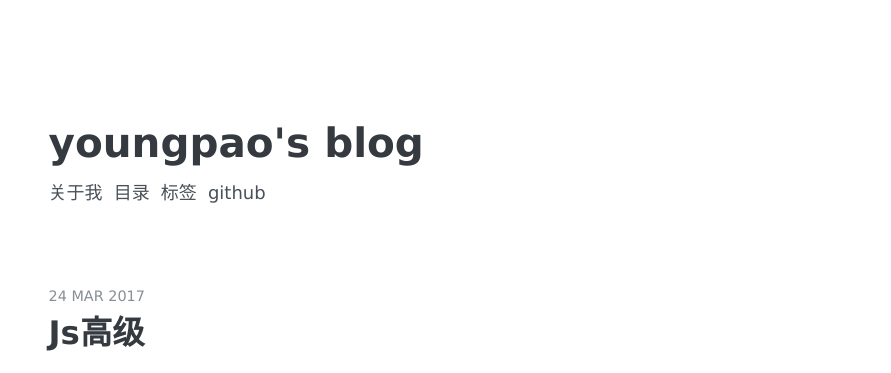
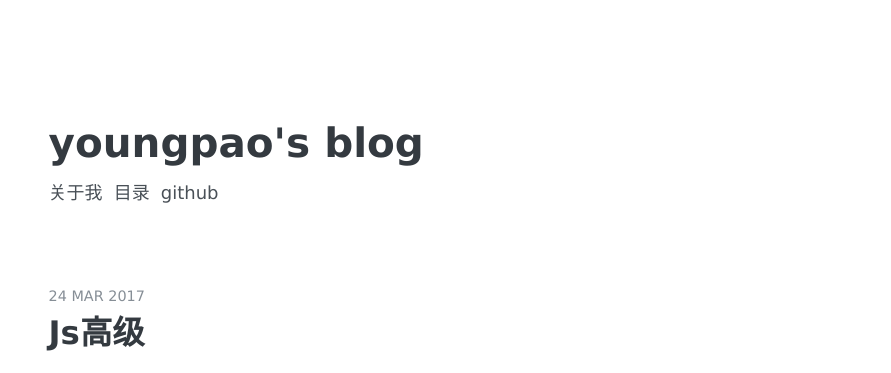
Before and after one commit to youngpao/youngpao.github.io, a Jekyll site: the page built from index.html, in a window 1280 px wide. Shown: the top 373 px of the page, without its empty margins (194-1085 px from the left). Built offline with Jekyll 4.4.1, drawn with Linux system fonts in a browser that asks for light colours; some web fonts are replaced; the list of posts is cut into pages by our own code.

Commit message:
Update _config.yml

```diff
--- a/_config.yml
+++ b/_config.yml
@@ -1,6 +1,4 @@
-# # # # # # # # # # # # #
-#   K i k o - p l u s   #
-# # # # # # # # # # # # #
+
 
 # Basic
 name:               "youngpao's blog"
@@ -38,8 +36,6 @@ nav:
     url:            "/about"
   - name:           "目录"
     url:            "/archive"
-  - name:           "标签"
-    url:            "/tags"
   - name:           "Github"
     url:            "https://github.com/youngpao"
 
```
